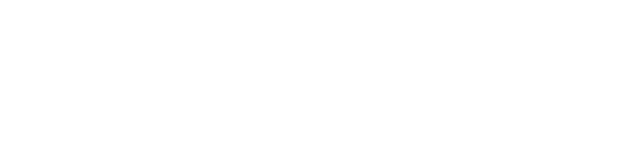
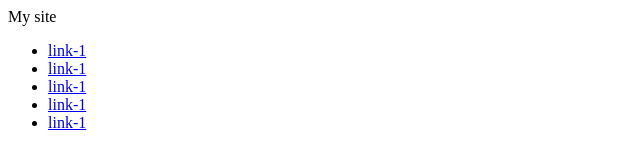
Before and after one commit to SEREGA2976/testhtml, a plain HTML site: page index.html in a window 1280 px wide. Shown: the whole page, without its empty margins (0-640 px from the left). Drawn offline with Linux system fonts and the light colour scheme.

Commit message:
create div logo and tag nav

```diff
--- a/index.html
+++ b/index.html
@@ -8,7 +8,18 @@
 </head>
 <body>
     <header>
-        <div class="header"></div>
+        <div class="header">
+            <div class="logo">My site</div>
+            <nav>
+                <ul class="nav">
+                    <li><a href="#">link-1</a></li>
+                    <li><a href="#">link-1</a></li>
+                    <li><a href="#">link-1</a></li>
+                    <li><a href="#">link-1</a></li>
+                    <li><a href="#">link-1</a></li>
+                </ul>
+            </nav>
+        </div>
     </header>
 </body>
 </html>
```
